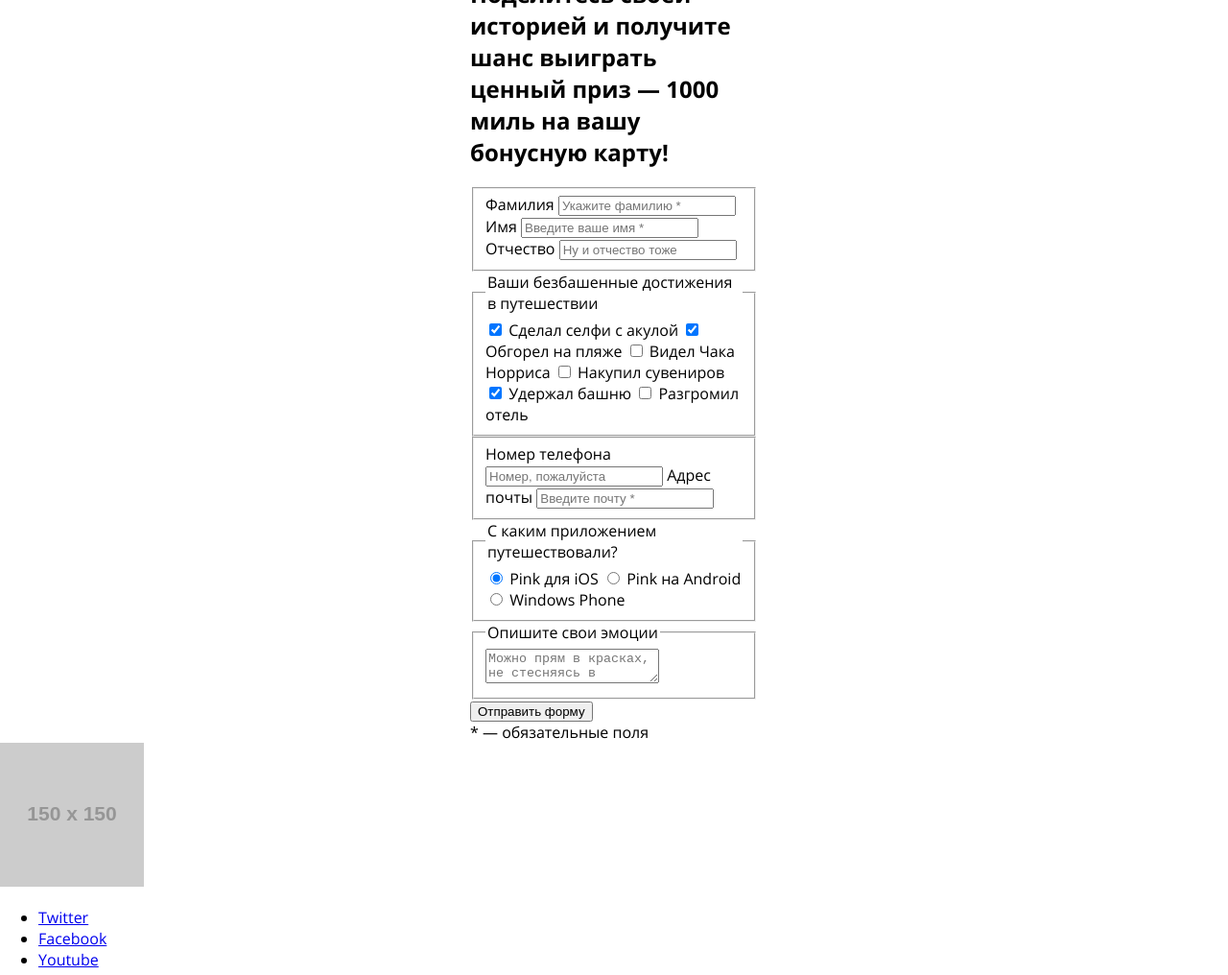
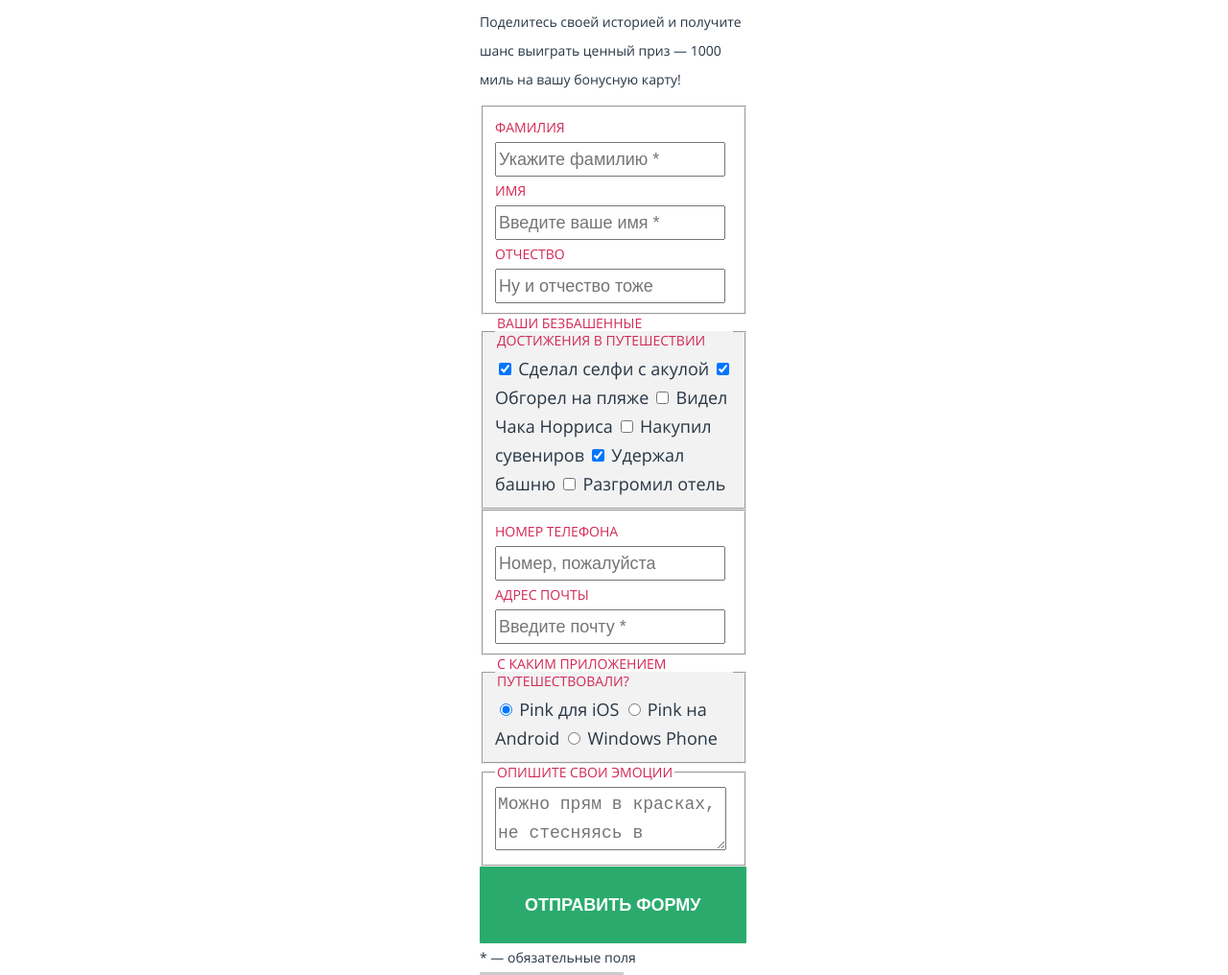
Before and after one commit to gleb5783/1491345-pink-21, a website: page source/form.html in a window 1280 px wide. Shown: the part 441-1457 px from the top of the page at 96% size. Drawn offline with nearby package versions, Linux system fonts and the light colour scheme; files that its build step writes are made by us from their sources; placeholder pictures from the web are drawn by us.

Commit message:
Базовая стилизация формы

```diff
--- a/source/form.html
+++ b/source/form.html
@@ -1,26 +1,31 @@
 <!DOCTYPE html>
 <html class="page" lang="ru">
+
 <head>
   <meta charset="utf-8">
+  <meta name="viewport" content="width=device-width, initial-scale=1">
   <title>HTML Academy: Пинк</title>
   <link rel="stylesheet" href="css/style.css">
 </head>
+
 <body class="page__body">
-  <header class="page-header container">
-    <div class="intro">
+  <header class="page-header">
+    <div class="container">
+      <div class="page-header__main-inform">
         <div class="page-header__head">
-        <a class="head-logo" href="index.html"> <img src="https://via.placeholder.com/150x150"></a>
-        <button class="head-toggle" type="button"><span class="visually-hidden">Открыть меню</span></button>
+          <a class="page-header__head-logo" href="index.html"> <img src="https://via.placeholder.com/150x150"></a>
+          <button class="page-header__head-toggle" type="button"><span class="visually-hidden">Открыть
+              меню</span></button>
         </div>
         <nav class="main-nav">
           <ul class="main-nav__list">
-          <li class="main-nav__list-item"><a href="index.html">Главная</a></li>
-          <li class="main-nav__list-item"><a href="catalog.html">Фотографии</a></li>
-          <li class="main-nav__list-item"><a href="#">Конкурс</a></li>
-          <li class="main-nav__list-item"><a href="https://htmlacademy.ru/intensive/adaptive">HTML ACADEMY</a></li>
+            <li class="main-nav__item"><a href="#">Главная</a></li>
+            <li class="main-nav__item"><a href="catalog.html">Фотографии</a></li>
+            <li class="main-nav__item"><a href="form.html">Конкурс</a></li>
+            <li class="main-nav__item"><a href="https://htmlacademy.ru/intensive/adaptive">HTML ACADEMY</a></li>
           </ul>
         </nav>
-      <h2 class="intro__heading">Конкурс на самое безбашенное путешествие с Пинк</h2>
+        <h2 class="page-header__intro-heading">Конкурс на самое безбашенное путешествие с Пинк</h2>
       </div>
   </header>
   <main class="page__main">
@@ -28,92 +33,101 @@
 
     <section class="main-form">
       <div class="container">
-        <h2 class="form-heading">Поделитесь своей историей и получите шанс выиграть ценный приз — 1000 миль на вашу бонусную карту!</h2>
+        <h2 class="main-form__form-heading">Поделитесь своей историей и получите шанс выиграть ценный приз — 1000 миль
+          на вашу бонусную карту!</h2>
         <form class="form" method="get" action="https://echo.htmlacademy.ru" id="main-form">
-          <fieldset class="main-form__worksheet worksheet">
+          <fieldset class="form__worksheep">
             <legend class="visually-hidden">Анкета</legend>
 
-            <label class="worksheep__label" for="surname">Фамилия</label>
-            <input class="worksheep__input" type="text" name="surname" id="surname" required="required" placeholder="Укажите фамилию *">
+            <label class="form__worksheep-label" for="surname">Фамилия</label>
+            <input class="form__worksheep-input" type="text" name="surname" id="surname" required="required"
+              placeholder="Укажите фамилию *">
 
-            <label class="worksheep__label" for="name">Имя</label>
-            <input class="worksheep__input" type="text" name="name" id="name" required="required" placeholder="Введите ваше имя *">
+            <label class="form__worksheep-label" for="name">Имя</label>
+            <input class="form__worksheep-input" type="text" name="name" id="name" required="required"
+              placeholder="Введите ваше имя *">
 
-            <label class="worksheep__label" for="patronymic">Отчество</label>
-            <input class="worksheep__input" type="text" name="patronymic" id="patronymic" placeholder="Ну и отчество тоже">
+            <label class="form__worksheep-label" for="patronymic">Отчество</label>
+            <input class="form__worksheep-input" type="text" name="patronymic" id="patronymic"
+              placeholder="Ну и отчество тоже">
           </fieldset>
 
-          <fieldset class="achievements">
-            <legend class="achievements__legend">Ваши безбашенные достижения в путешествии</legend>
+          <fieldset class="form__achievements">
+            <legend class="form__achievements-legend">Ваши безбашенные достижения в путешествии</legend>
 
-            <input class="achievements__input" type="checkbox" name="selfi" id="selfi" checked="checked">
-            <label class="achievements__label" for="selfi">Сделал селфи с акулой</label>
+            <input class="form__achievements-input" type="checkbox" name="selfi" id="selfi" checked="checked">
+            <label class="form__achievements-label" for="selfi">Сделал селфи с акулой</label>
 
-            <input class="achievements__input" type="checkbox" name="burnt" id="burnt" checked="checked">
-            <label class="achievements__label" for="burnt">Обгорел на пляже</label>
+            <input class="form__achievements-input" type="checkbox" name="burnt" id="burnt" checked="checked">
+            <label class="form__achievements-label" for="burnt">Обгорел на пляже</label>
 
-            <input class="achievements__input" type="checkbox" name="saw-chuck" id="saw-chuck">
-            <label class="achievements__label" for="saw-chuck">Видел Чака Норриса</label>
+            <input class="form__achievements-input" type="checkbox" name="saw-chuck" id="saw-chuck">
+            <label class="form__achievements-label" for="saw-chuck">Видел Чака Норриса</label>
 
-            <input class="achievements__input" type="checkbox" name="bought-souvenirs" id="bought-souvenirs">
-            <label class="achievements__label" for="bought-souvenirs">Накупил сувениров</label>
+            <input class="form__achievements-input" type="checkbox" name="bought-souvenirs" id="bought-souvenirs">
+            <label class="form__achievements-label" for="bought-souvenirs">Накупил сувениров</label>
 
-            <input class="achievements__input" type="checkbox" name="held-tower" id="held-tower" checked="checked">
-            <label class="achievements__label" for="held-tower">Удержал башню</label>
+            <input class="form__achievements-input" type="checkbox" name="held-tower" id="held-tower" checked="checked">
+            <label class="form__achievements-label" for="held-tower">Удержал башню</label>
 
-            <input class="achievements__input" type="checkbox" name="destroyed-hotel" id="destroyed-hotel">
-            <label class="achievements__label" for="destroyed-hotel">Разгромил отель</label>
+            <input class="form__achievements-input" type="checkbox" name="destroyed-hotel" id="destroyed-hotel">
+            <label class="form__achievements-label" for="destroyed-hotel">Разгромил отель</label>
           </fieldset>
 
-          <fieldset class="feedback">
+          <fieldset class="form__feedback">
             <legend class="visually-hidden">Контактные данные</legend>
 
-            <label class="feedback__label" for="tel">Номер телефона</label>
-            <input class="feedback__input" type="tel" name="tel" id="tel" placeholder="Номер, пожалуйста">
+            <label class="form__feedback-label" for="tel">Номер телефона</label>
+            <input class="form__feedback-input" type="tel" name="tel" id="tel" placeholder="Номер, пожалуйста">
 
-            <label class="feedback__label" for="email">Адрес почты</label>
-            <input class="feedback__input" type="email" name="email" id="email" required="required" placeholder="Введите почту *">
+            <label class="form__feedback-label" for="email">Адрес почты</label>
+            <input class="form__feedback-input" type="email" name="email" id="email" required="required"
+              placeholder="Введите почту *">
           </fieldset>
 
-          <fieldset class="about-app">
-            <legend class="about-app__legend">С каким приложением путешествовали?</legend>
+          <fieldset class="form__about-app">
+            <legend class="form__about-app-legend">С каким приложением путешествовали?</legend>
 
-            <input class="about-app__input" type="radio" name="app" checked="checked" id="ios" value="ios">
-            <label class="about-app__label" for="ios">Pink для iOS</label>
+            <input class="form__about-app-input" type="radio" name="app" checked="checked" id="ios" value="ios">
+            <label class="form__about-app-label" for="ios">Pink для iOS</label>
 
-            <input class="about-app__input" type="radio" name="app" id="android" value="android">
-            <label class="about-app__label" for="android">Pink на Android</label>
+            <input class="form__about-app-input" type="radio" name="app" id="android" value="android">
+            <label class="form__about-app-label" for="android">Pink на Android</label>
 
-            <input class="about-app__input" type="radio" name="app" id="windows" value="windows">
-            <label class="about-app__label" for="windows">Windows Phone</label>
+            <input class="form__about-app-input" type="radio" name="app" id="windows" value="windows">
+            <label class="form__about-app-label" for="windows">Windows Phone</label>
           </fieldset>
 
-          <fieldset class="emotion">
-            <legend class="emotion__legend">Опишите свои эмоции</legend>
-            <textarea class="emotion__text" placeholder="Можно прям в красках, не стесняясь в выражениях" form="main-form"></textarea>
+          <fieldset class="form__emotion">
+            <legend class="form__emotion-legend">Опишите свои эмоции</legend>
+            <textarea class="form__emotion-text" placeholder="Можно прям в красках, не стесняясь в выражениях"
+              form="main-form"></textarea>
           </fieldset>
 
-          <button class="form-button" type="submit">Отправить форму</button>
+          <button class="form__button" type="submit">Отправить форму</button>
         </form>
-        <div class="comment">* — обязательные поля</div>
+        <div class="main-form__comment">* — обязательные поля</div>
       </div>
     </section>
   </main>
 
   <footer class="page__footer footer">
-    <div class="footer-logo">
+    <div class="container">
+      <div class="footer__logo">
         <img src="https://via.placeholder.com/150x150">
       </div>
-    <div class="footer-social">
-      <ul class="footer-social__list">
-        <li class="footer-social__item footer-social__item--twiter"><a href="#"><span class="visyalli-hidden">Twitter</span></a></li>
-        <li class="footer-social__item footer-social__item--facebook"><a href="#"><span class="visyalli-hidden">Facebook</span></a></li>
-        <li class="footer-social__item footer-social__item--youtube"><a href="#"><span class="visyalli-hidden">Youtube</span></a></li>
+      <div class="footer__social">
+        <ul class="footer__list">
+          <li class="footer__item footer__item--twiter"></li>
+          <li class="footer__item footer__item--facebook"></li>
+          <li class="footer__item footer__item--youtube"></li>
         </ul>
       </div>
-    <a href="https://htmlacademy.ru/intensive/adaptive" class="footer-developer">
+      <a href="https://htmlacademy.ru/intensive/adaptive" class="footer__developer">
         Разработано
       </a>
+    </div>
   </footer>
 </body>
+
 </html>
--- a/source/less/blocks/container.less
+++ b/source/less/blocks/container.less
@@ -1,5 +1,5 @@
 .container {
   width: 320px;
-  padding: 0 10px;
+  padding: 0 20px;
   margin: 0 auto;
 }
--- /dev/null
+++ b/source/less/blocks/form.less
@@ -0,0 +1,108 @@
+.form__worksheep-label {
+  color: @red;
+  text-transform: uppercase;
+  font-size: 14px;
+  font-style: normal;
+  font-weight: 400;
+  line-height: 30px;
+}
+
+.form__worksheep-input {
+  font-size: 18px;
+  font-style: normal;
+  font-weight: 400;
+  line-height: 30px;
+  color: @blue;
+}
+
+.form__achievements {
+  background-color: @grey;
+}
+
+.form__achievements-legend {
+  color: @red;
+  font-size: 14px;
+  font-style: normal;
+  font-weight: 400;
+  line-height: 18px;
+  text-transform: uppercase;
+}
+
+.form__achievements-label {
+  font-size: 18px;
+  font-style: normal;
+  font-weight: 400;
+  line-height: 30px;
+  color: @blue;
+}
+
+.form__feedback-label {
+  font-size: 14px;
+  font-style: normal;
+  font-weight: 400;
+  line-height: 30px;
+  color: @red;
+  text-transform: uppercase;
+}
+
+.form__feedback-input {
+  color: @blue;
+  font-size: 18px;
+  font-style: normal;
+  font-weight: 400;
+  line-height: 30px;
+}
+
+.form__about-app {
+  background-color: @grey;
+}
+
+.form__about-app-legend {
+  color: @red;
+  font-size: 14px;
+  font-style: normal;
+  font-weight: 400;
+  line-height: 18px;
+  text-transform: uppercase;
+}
+
+.form__about-app-label {
+  color: @blue;
+  font-size: 18px;
+  font-style: normal;
+  font-weight: 400;
+  line-height: 30px;
+}
+
+.form__emotion-legend {
+  color: @red;
+  text-transform: uppercase;
+  font-size: 14px;
+  font-style: normal;
+  font-weight: 400;
+  line-height: 18px;
+}
+
+.form__emotion-text {
+  color: @blue;
+  font-size: 18px;
+  font-style: normal;
+  font-weight: 400;
+  line-height: 30px;
+}
+
+.form__button {
+  cursor: pointer;
+  color: @white;
+  background-color: @green;
+  text-transform: uppercase;
+  min-width: 276px;
+  text-align: center;
+  padding: 23px 45px;
+  font-size: 18px;
+  font-style: normal;
+  font-weight: 700;
+  line-height: 30px;
+  border-radius: 1px;
+  border: 2px solid @green;
+}
--- /dev/null
+++ b/source/less/blocks/main-form.less
@@ -0,0 +1,14 @@
+.main-form__form-heading {
+  font-size: 14px;
+  font-weight: 400;
+  line-height: 30px;
+  color: @blue;
+}
+
+.main-form__comment {
+  color: @blue;
+  font-size: 14px;
+  font-style: normal;
+  font-weight: 400;
+  line-height: 30px;
+}
--- a/source/less/blocks/main-nav.less
+++ b/source/less/blocks/main-nav.less
@@ -12,4 +12,5 @@
   font-size: 18px;
   font-weight: bold;
   line-height: 32px;
+  text-transform: uppercase;
 }
--- a/source/less/blocks/reviews.less
+++ b/source/less/blocks/reviews.less
@@ -1,9 +1,5 @@
 .reviews {
   background-color: @white;
-}
-
-.reviews__reviews-slider {
-
 }
 
 .reviews__list {
--- a/source/less/blocks/visually-hidden.less
+++ b/source/less/blocks/visually-hidden.less
@@ -6,7 +6,6 @@
   border: 0;
   padding: 0;
   white-space: nowrap;
-  -webkit-clip-path: inset(100%);
   clip-path: inset(100%);
   clip: rect(0 0 0 0);
   overflow: hidden;
--- a/source/less/fonts.less
+++ b/source/less/fonts.less
@@ -1,7 +1,7 @@
 @font-face {
   font-family: "Open Sans";
   src: url("../fonts/opensans.woff2") format("woff2"),
-       url("../fonts/opensans.woff") format("woff");
+      url("../fonts/opensans.woff") format("woff");
   font-weight: 400;
   font-style: normal;
   font-display: swap;
@@ -10,7 +10,7 @@
 @font-face {
   font-family: "Open Sans";
   src: url("../fonts/opensansbold.woff2") format("woff2"),
-       url("../fonts/opensansbold.woff") format("woff");
+      url("../fonts/opensansbold.woff") format("woff");
   font-weight: bold;
   font-style: normal;
   font-display: swap;
@@ -19,7 +19,7 @@
 @font-face {
   font-family: "Open Sans";
   src: url("../fonts/opensanslight.woff2") format("woff2"),
-       url("../fonts/opensanslight.woff") format("woff");
+      url("../fonts/opensanslight.woff") format("woff");
   font-weight: 300;
   font-style: normal;
   font-display: swap;
--- a/source/less/style.less
+++ b/source/less/style.less
@@ -12,3 +12,5 @@
 @import "blocks/price.less";
 @import "blocks/feedback.less";
 @import "blocks/footer.less";
+@import "blocks/main-form.less";
+@import "blocks/form.less";
--- a/source/less/variables.less
+++ b/source/less/variables.less
@@ -3,3 +3,4 @@
 @grey : #F2F2F2;
 @black : #000000;
 @red : #D22856;
+@green : #2AAB6D;
```
Also changed, not shown: source/catalog.html (+1 -0 lines), source/index.html (+6 -5 lines), source/less/blocks/benefits.less (+0 -8 lines), source/less/blocks/page-header.less (+14 -16 lines), source/img/back-mobile.jpg (added), source/img/hend.png (added), source/img/map.jpg (added), source/img/phone-main.png (added), source/less/blocks/page.less (line endings or trailing spaces). Lines whose indentation alone changed are shown as unchanged.
